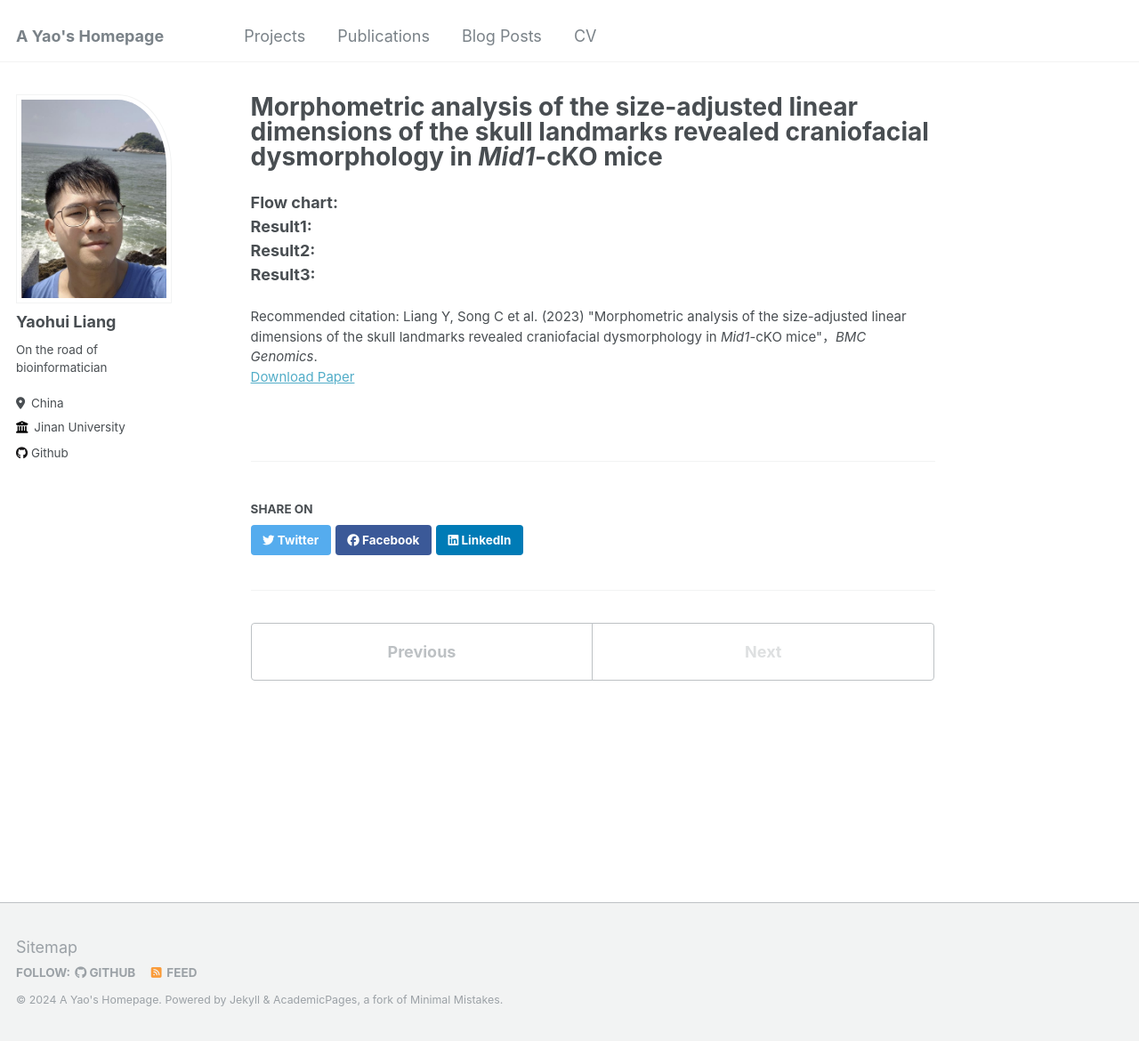
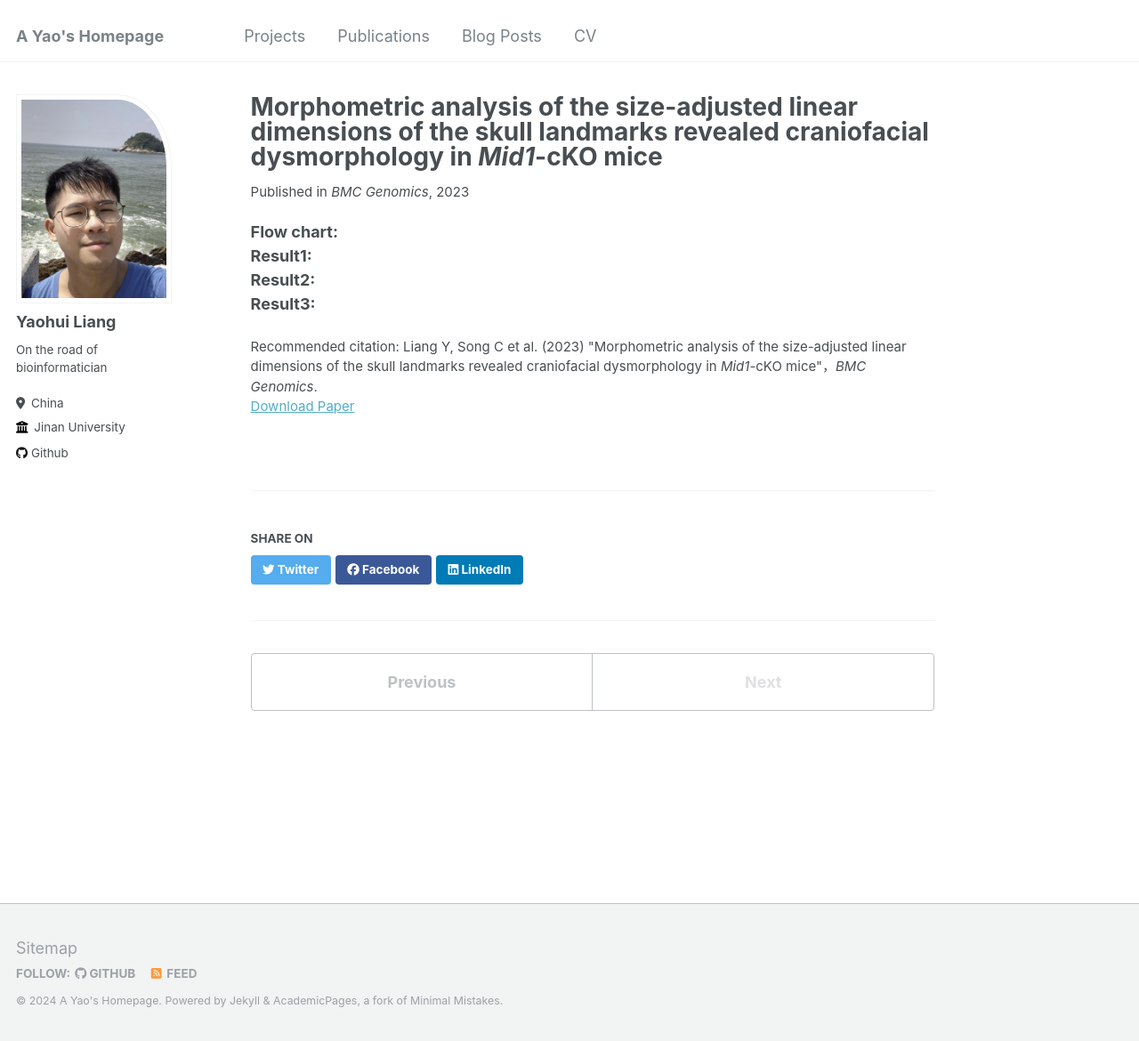
Before and after one commit to Stupid1Fish/Academic-Pages, a Jekyll site: the page built from _publications/2023-paper2.md, in a window 1280 px wide and 1170 px high. Shown: the whole window at 89% size. Built offline with Jekyll 4.4.1, drawn with Linux system fonts in a browser that asks for light colours.

Commit message:
Update single.html

```diff
--- a/_layouts/single.html
+++ b/_layouts/single.html
@@ -39,7 +39,7 @@ layout: default
         {% if page.collection == 'teaching' %}
           <p> {{ page.type }}, <i>{{ page.venue }}</i>, {{ page.date | default: "1900-01-01" | date: "%Y" }} </p>
         {% elsif page.venue and page.date %}
-          <p style="font-size: smaller>Published in <i>{{ page.venue }}</i>, {{ page.date | default: "1900-01-01" | date: "%Y" }} </p>
+          <p style="font-size: smaller">Published in <i>{{ page.venue }}</i>, {{ page.date | default: "1900-01-01" | date: "%Y" }} </p>
         {% elsif page.date %}
           <p class="page__date"><strong><i class="fa fa-fw fa-calendar" aria-hidden="true"></i> {{ site.data.ui-text[site.locale].date_label | default: "Published:" }}</strong> <time datetime="{{ page.date | date_to_xmlschema }}">{{ page.date | default: "1900-01-01" | date: "%B %d, %Y" }}</time></p>
         {% endif %}
```
